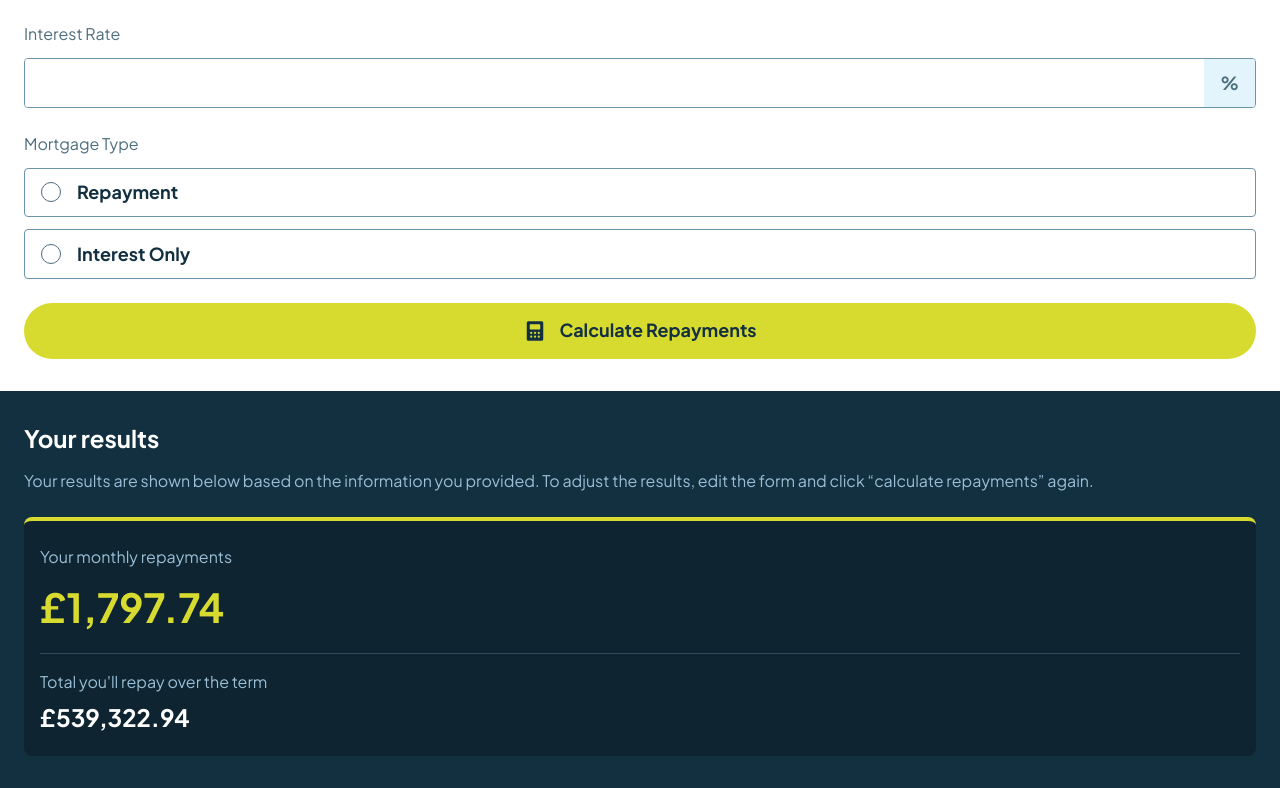
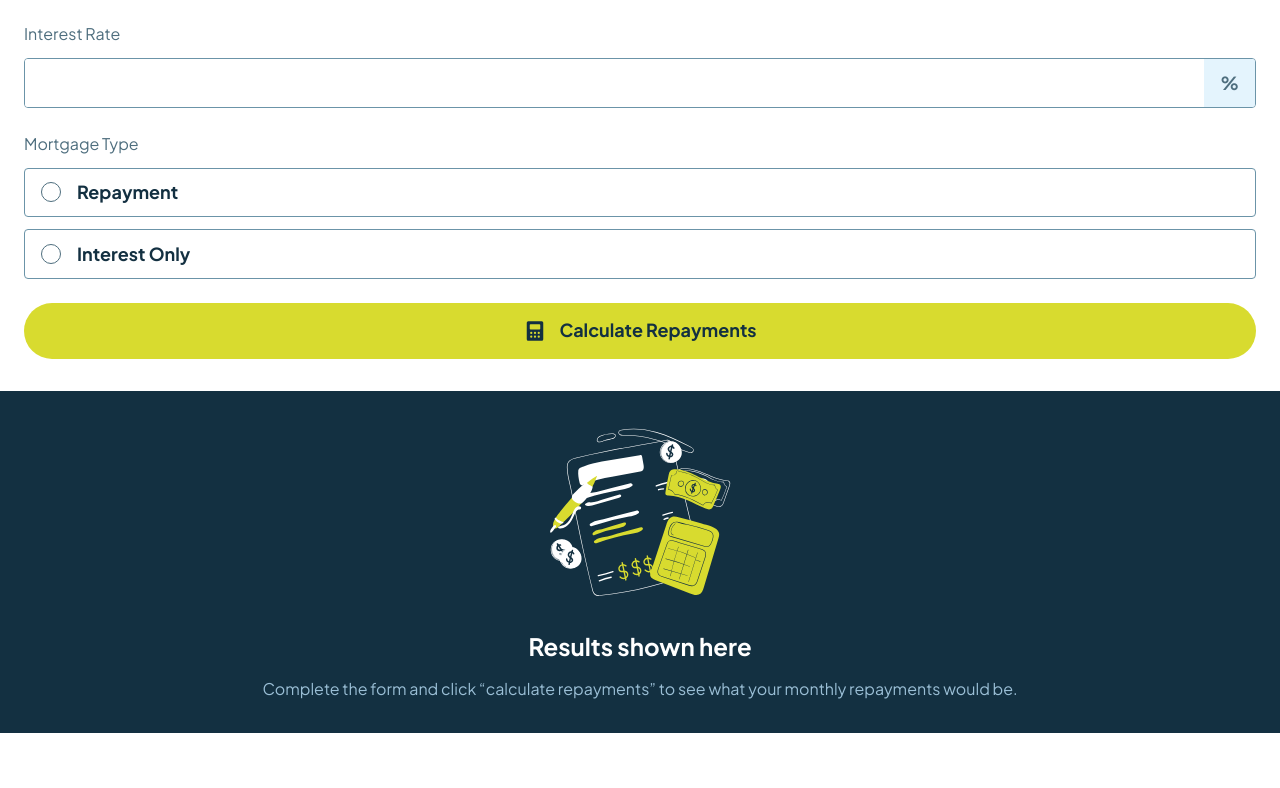
Before and after one commit to sophia-see/mortage-calculator-react, a React (Vite) app: page / in a window 1280 px wide. Shown: the part 315-1103 px from the top of the page. After the commit the page ends 1048 px from the top, so only its background shows below. Built offline with nearby package versions, Linux system fonts and the light colour scheme.

Commit message:
completed all the function

```diff
--- a/index.html
+++ b/index.html
@@ -4,7 +4,7 @@
     <meta charset="UTF-8" />
     <link rel="icon" type="image/svg+xml" href="/vite.svg" />
     <meta name="viewport" content="width=device-width, initial-scale=1.0" />
-    <title>Mortage Repayment Calculator</title>
+    <title>Mortgage Repayment Calculator</title>
     <link rel="preconnect" href="https://fonts.googleapis.com">
     <link rel="preconnect" href="https://fonts.gstatic.com" crossorigin>
     <link href="https://fonts.googleapis.com/css2?family=Plus+Jakarta+Sans:ital,wght@0,200..800;1,200..800&display=swap" rel="stylesheet">
--- a/src/App.tsx
+++ b/src/App.tsx
@@ -1,13 +1,69 @@
 import { useForm, FormProvider } from "react-hook-form"
 import Calculator from "./components/Calculator";
 import Result from "./components/Result";
+import React from "react";
+
+interface CalculatorType {
+  principal: number;
+  annualInterestRate: number;
+  loanTermYears: number;
+}
 
 export default function App() {
   const methods = useForm();
+  const [monthly, setMonthly] = React.useState<null | number>(null);
+  const [yearly, setYearly] = React.useState<null | number>(null);
+
+  function calculateRepaymentMortgage({principal, annualInterestRate, loanTermYears}: CalculatorType) {
+    // Convert annual interest rate to monthly interest rate
+    const monthlyInterestRate = annualInterestRate / 12 / 100;
+
+    // Calculate total number of payments (months)
+    const totalPayments = loanTermYears * 12;
+
+    // Formula for monthly repayment
+    const monthlyRepayment =
+      (principal * monthlyInterestRate * Math.pow(1 + monthlyInterestRate, totalPayments)) /
+      (Math.pow(1 + monthlyInterestRate, totalPayments) - 1);
+
+    // Total repayment amount
+    const totalRepayment = monthlyRepayment * totalPayments;
+
+    return {
+      monthly: monthlyRepayment,
+      total: totalRepayment,
+    };
+  }
+
+  function calculateInterestOnlyMortgage({principal, annualInterestRate, loanTermYears}: CalculatorType) {
+    // Convert annual interest rate to monthly interest rate
+    const monthlyInterestRate = annualInterestRate / 12 / 100;
+
+    // Monthly interest-only payment
+    const monthlyInterestPayment = principal * monthlyInterestRate;
+
+    // Total interest-only payments (ignores principal)
+    const totalInterestPayment = monthlyInterestPayment * loanTermYears * 12;
+
+    return {
+      monthly: monthlyInterestPayment,
+      total: totalInterestPayment, // Total only covers interest for the term
+    };
+  }
 
   const onSubmit = (data: any) => {
+    let { monthly, total } = calculateRepaymentMortgage({principal:data.amount, annualInterestRate: data.interest, loanTermYears: data.years});
 
+    if (data.mortage_type == "Interest Only") {
+      let interestOnly = calculateInterestOnlyMortgage({principal:data.amount, annualInterestRate: data.interest, loanTermYears: data.years});
+      monthly = interestOnly.monthly;
+      total = interestOnly.total;
+    }
+
+    setMonthly(monthly);
+    setYearly(total);
   }
+
   return (
     <FormProvider {...methods}>
       <form onSubmit={methods.handleSubmit(onSubmit)}>
@@ -28,7 +84,7 @@ export default function App() {
             {/* calculator */}
             <Calculator />
             {/* result */}
-            <Result />
+            <Result monthly={monthly} yearly={yearly}/>
           </div>
         </div>
       </form>
--- a/src/components/Calculator.tsx
+++ b/src/components/Calculator.tsx
@@ -1,3 +1,4 @@
+import { useFormContext } from "react-hook-form";
 import InputField, { InputFieldSide } from "./InputField";
 import RadioGroup from "./RadioGroup";
 
@@ -7,6 +8,7 @@ const MORTAGE_TYPES = [
 ]
 
 export default function Calculator () {
+    const { reset } = useFormContext();
     return (
         <div
             className="
@@ -31,6 +33,7 @@ export default function Calculator () {
                     className="
                         text-c-slate-700 text-desktop/preset-4 underline
                     "
+                    onClick={reset}
                 >
                     Clear All
                 </div>
@@ -41,27 +44,28 @@ export default function Calculator () {
                     flex flex-col gap-6
                 "
             >
-                <InputField side={InputFieldSide.LEFT} icon="£" label="Mortgage Amount" type="text"/>
-                <InputField side={InputFieldSide.RIGHT} icon="years" label="Mortgage Term" type="number"/>
-                <InputField side={InputFieldSide.RIGHT} icon="%" label="Interest Rate" type="number"/>
+                <InputField side={InputFieldSide.LEFT} icon="£" label="Mortgage Amount" type="number" name="amount"/>
+                <InputField side={InputFieldSide.RIGHT} icon="years" label="Mortgage Term" type="number" name="years"/>
+                <InputField side={InputFieldSide.RIGHT} icon="%" label="Interest Rate" type="number" name="interest"/>
                 <RadioGroup label="Mortgage Type" items={MORTAGE_TYPES} name="mortage_type" />
             </div>
 
 
             {/* button */}
-            <div
+            <button
                 className="
                     bg-c-lime text-c-slate-900
                     py-[16px]
                     flex gap-3 items-center justify-center
                     rounded-full
                 "
+                type="submit"
             >
                 <img src="./assets/images/icon-calculator.svg" alt="calculator icon" />
                 <div className="text-desktop/preset-3">
                     Calculate Repayments
                 </div>
-            </div>
+            </button>
         </div>
     )
 }
--- a/src/components/InputField.tsx
+++ b/src/components/InputField.tsx
@@ -1,3 +1,4 @@
+import { useFormContext } from "react-hook-form";
 
 export enum InputFieldSide {
     LEFT = "left",
@@ -8,8 +9,10 @@ interface InputFieldProps {
     icon: string;
     label: string;
     type: string;
+    name: string;
 }
-export default function InputField ({side, icon, label, type}: InputFieldProps) {
+export default function InputField ({side, icon, label, type, name}: InputFieldProps) {
+    const {register} = useFormContext();
     const isLeft = side == InputFieldSide.LEFT;
 
     return (
@@ -42,11 +45,13 @@ export default function InputField ({side, icon, label, type}: InputFieldProps)
                     {icon}
                 </div>
                 <input
+                    {...register(name)}
                     className="
                         flex-1
                         pl-[16px]
                     "
                     type={type}
+                    step={"any"}
                 />
             </div>
         </div>
--- a/src/components/RadioGroup.tsx
+++ b/src/components/RadioGroup.tsx
@@ -50,6 +50,8 @@ export default function RadioGroup ({label, name, items}: RadioGroupProps) {
                                 border-[1.5px] border-c-slate-700
                                 bg-transparent
                                 relative
+                                ${isSelected
+                                    ? `
                                     checked:border-c-lime
                                     checked:after:content-['']
                                     checked:after:w-2.5 after:h-2.5
@@ -60,6 +62,10 @@ export default function RadioGroup ({label, name, items}: RadioGroupProps) {
                                     checked:after:left-1/2
                                     checked:after:-translate-x-1/2
                                     checked:after:-translate-y-1/2
+                                    `
+                                    : ""
+                                }
+
                             `}
                         />
                         <label
--- a/src/components/Result.tsx
+++ b/src/components/Result.tsx
@@ -1,14 +1,12 @@
-export default function Result () {
-    return (
-        <div
-            className="
-                bg-c-slate-900
-                h-full
-                py-[32px] px-[24px]
-                flex flex-col gap-6
-            "
-        >
-            <div
+interface ResultProps {
+    monthly: number | null;
+    yearly: number | null;
+}
+export default function Result ({monthly, yearly}: ResultProps) {
+
+    const renderResult = (
+        <>
+                        <div
                 className="
                     flex flex-col gap-4
                 "
@@ -49,7 +47,7 @@ export default function Result () {
                     <div
                         className="text-c-lime text-mobile/preset-1"
                     >
-                        £1,797.74
+                        £{monthly?.toFixed(2)}
                     </div>
                 </div>
                 <div
@@ -71,10 +69,42 @@ export default function Result () {
                     <div
                         className="text-white text-desktop/preset-2"
                     >
-                        £539,322.94
+                        £{yearly?.toFixed(2)}
                     </div>
                 </div>
             </div>
+        </>
+    )
+
+    const noResult = (
+        <div
+            className="
+                flex flex-col gap-4 items-center
+            "
+        >
+            <img src="./assets/images/illustration-empty.svg" alt="illustration of calculation" />
+            <div className="text-white text-desktop/preset-2">
+                Results shown here
+            </div>
+            <div className="text-c-slate-300 text-desktop/preset-4 text-center">
+            Complete the form and click “calculate repayments” to see what your monthly repayments would be.
+            </div>
+        </div>
+    )
+
+    return (
+        <div
+            className="
+                bg-c-slate-900
+                h-full
+                py-[32px] px-[24px]
+                flex flex-col gap-6
+            "
+        >
+            {monthly && yearly
+                ? renderResult
+                : noResult
+            }
         </div>
     )
 }
```
Lines whose indentation alone changed are shown as unchanged.
